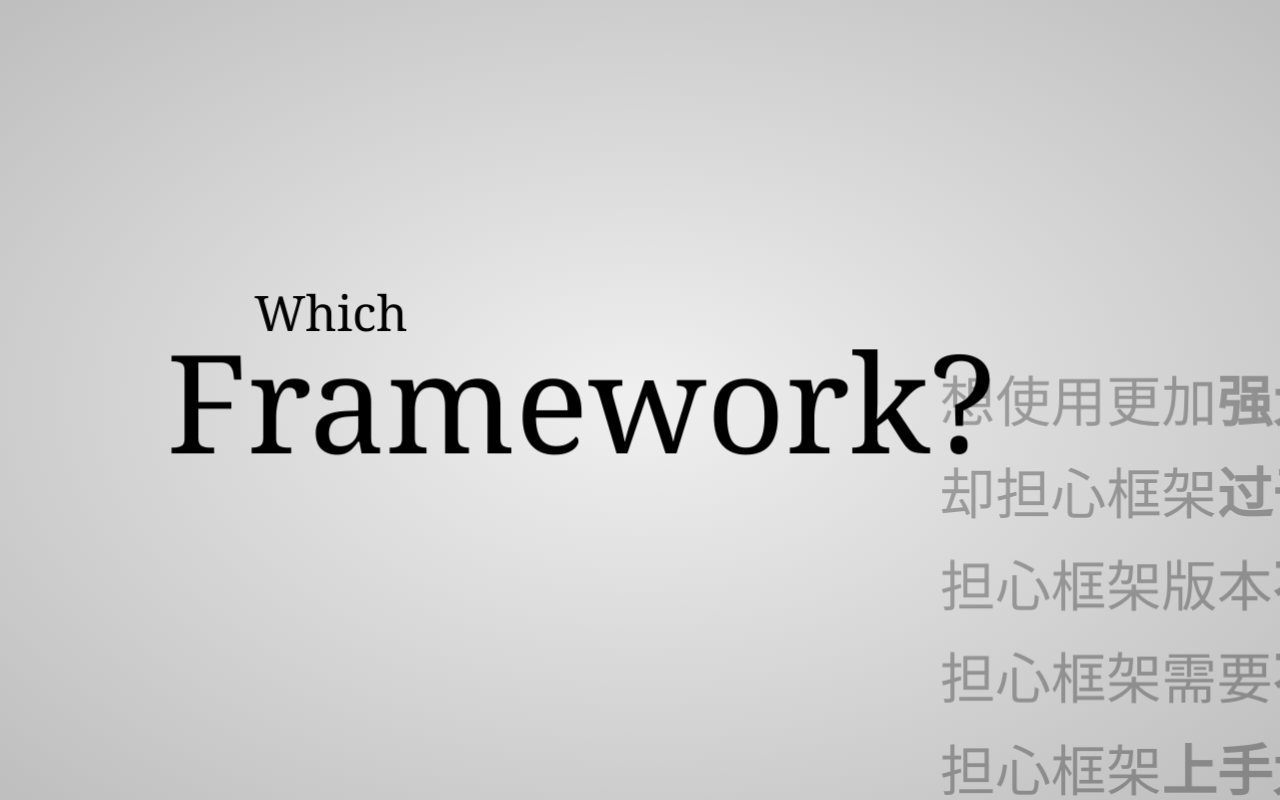
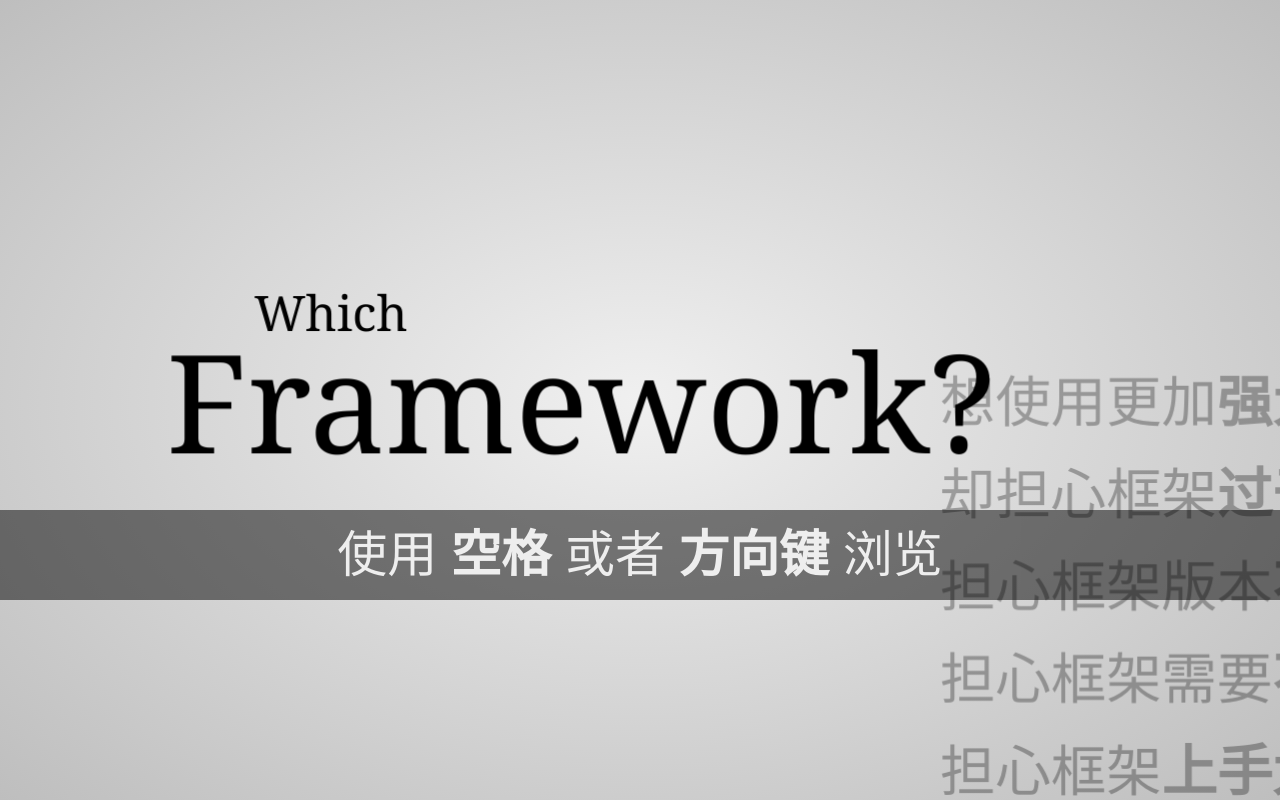
Before and after one commit to webenergy/introduction, a plain HTML site: page index.html in a window 1280 px wide. Drawn offline with Linux system fonts and the light colour scheme.

Commit message:
停留第一帧的时候提示

```diff
--- a/css/impress.css
+++ b/css/impress.css
@@ -594,9 +594,9 @@ span.big {
 .impress-enabled .hint { display: block }
 
 /*
-    ... and we will show it when the first step (with id 'bored') is active.
+    ... and we will show it when the first step (with id 'worry') is active.
 */
-.impress-on-bored .hint {
+.impress-on-worry .hint {
     /*
         We remove the transparency and position the hint in its default fixed
         position.
```
